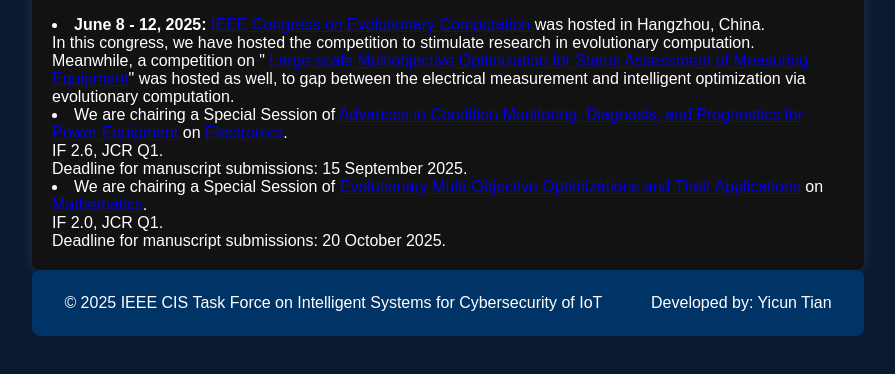
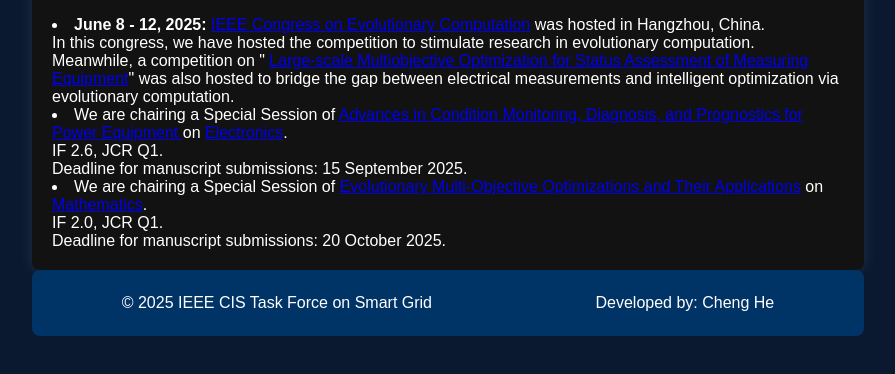
Before and after one commit to ChengHust/SmartGrid.github.io, a plain HTML site: page events.html in a window 1280 px wide. Shown: the part 342-716 px from the top of the page, without its empty margins (192-1087 px from the left). Drawn offline with Linux system fonts and the light colour scheme.

Commit message:
Update event details and footer information

```diff
--- a/events.html
+++ b/events.html
@@ -128,7 +128,7 @@
                 <li> <b>June 8 - 12, 2025:</b> <a href="https://www.cec2025.org/" target='_blank'>IEEE Congress on Evolutionary Computation</a> was hosted in Hangzhou, China. <br>
                 In this congress, we have hosted the competition to stimulate research in evolutionary computation. <br>
                 Meanwhile, a competition on " <a href="https://github.com/ChengHust/IEEE-CEC-Large-scale-Competition/blob/master/README.md" target='_blank'>Large-scale Multiobjective Optimization for Status Assessment of Measuring Equipment</a>"
-                    was hosted as well, to gap between the electrical measurement and intelligent optimization via evolutionary computation.
+                    was also hosted to bridge the gap between electrical measurements and intelligent optimization via evolutionary computation.
                 </li>
                  <li> We are chairing a Special Session of <a href="https://www.mdpi.com/journal/electronics/special_issues/M9X365WE9I" target='_blank'>Advances in Condition Monitoring, Diagnosis, and Prognostics for Power Equipment </a> on <a href="https://www.mdpi.com/journal/electronics" target='_blank'>Electronics</a>.<br>
                      IF 2.6, JCR Q1.   <br>
@@ -143,8 +143,8 @@
         </div>
         <footer>
             <div style="display: flex; justify-content: space-around; align-items: center;">
-                <p>&copy; 2025 IEEE CIS Task Force on Intelligent Systems for Cybersecurity of IoT</p>
-                <p>Developed by: Yicun Tian</p>
+                <p>&copy; 2025 IEEE CIS Task Force on Smart Grid</p>
+                <p>Developed by: Cheng He</p>
             </div>
         </footer>
     </div>
```
